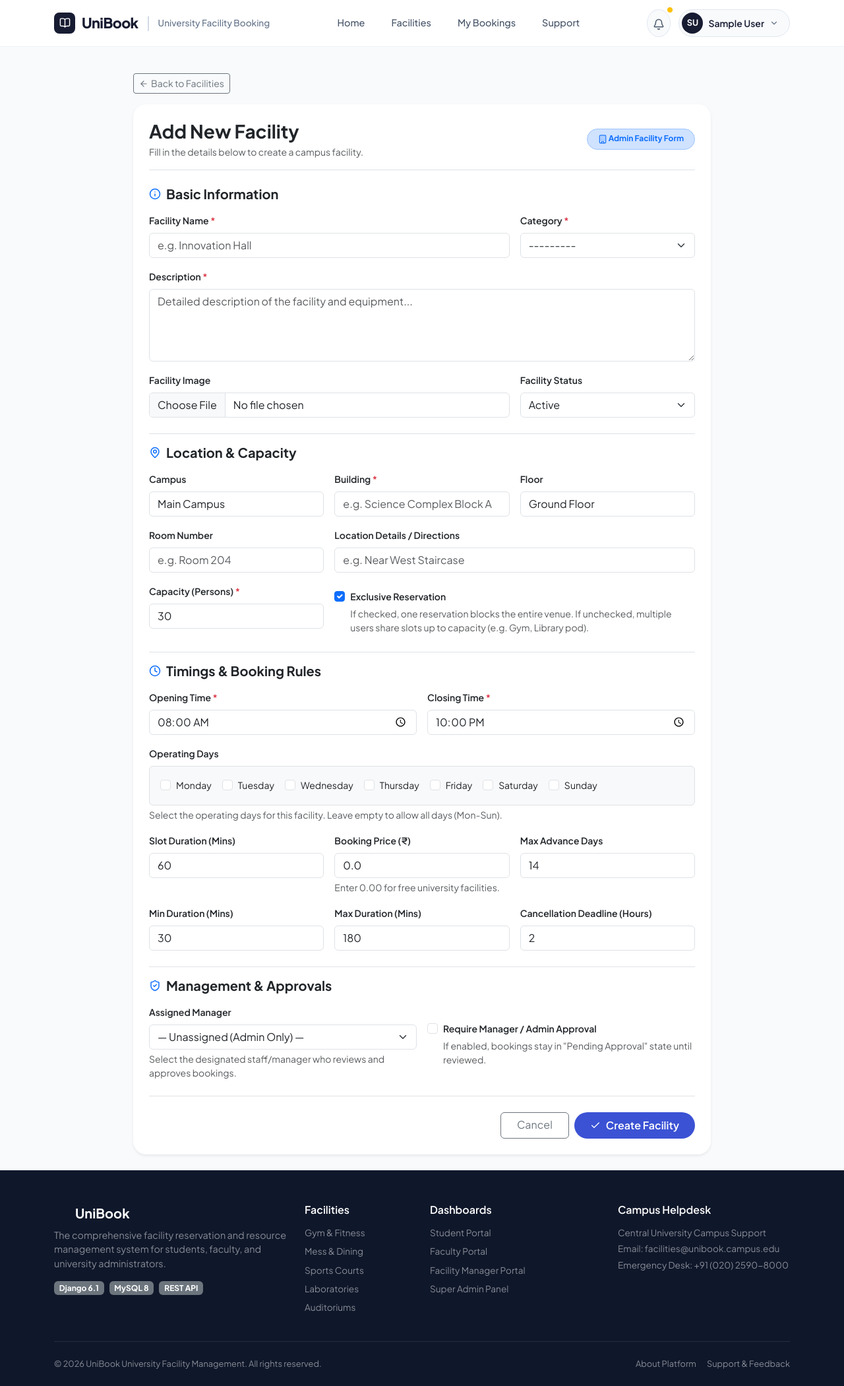
After one commit to Aditya0Kumar/UniBook, a Django app: page /admin-panel/facilities/add/ in a window 1280 px wide. The commit adds this page. Shown: the whole page at 66% size. Run offline with Django 5.2, Linux system fonts and the light colour scheme; the visitor is signed in with stand-in values (Sample User, id 1); data comes from the database, SQL or seed files in the repository; data that the repository does not hold is empty; parts of the project's set-up code (start-up, migrations or seed data) failed here and were passed over; some libraries are stand-ins or nearby versions.

Commit message:
add facility_form

```diff
--- a/apps/analytics/urls.py
+++ b/apps/analytics/urls.py
@@ -6,6 +6,8 @@ app_name = 'admin_panel'
 urlpatterns = [
     path('', views.admin_dashboard_view, name='dashboard'),
     path('facilities/', views.admin_facilities_view, name='facilities'),
+    path('facilities/add/', views.admin_facility_create_view, name='facility_add'),
+    path('facilities/<int:pk>/edit/', views.admin_facility_edit_view, name='facility_edit'),
     path('users/', views.admin_users_view, name='users'),
     path('bookings/', views.admin_bookings_view, name='bookings'),
     path('maintenance/', views.admin_maintenance_view, name='maintenance'),
--- a/apps/analytics/views.py
+++ b/apps/analytics/views.py
@@ -14,6 +14,7 @@ from rest_framework.response import Response
 
 from apps.accounts.models import CustomUser, Department
 from apps.facilities.models import Facility, FacilityCategory
+from apps.facilities.forms import FacilityForm
 from apps.bookings.models import Booking
 from apps.maintenance.models import FacilityMaintenance
 from apps.reviews.models import Complaint, Review
@@ -166,6 +167,55 @@ def admin_facilities_view(request):
     return render(request, 'admin_panel/facilities.html', {
         'facilities': facilities,
         'categories': categories,
+    })
+
+
+@login_required
+def admin_facility_create_view(request):
+    if not request.user.is_superadmin:
+        return redirect('public:home')
+
+    if request.method == 'POST':
+        form = FacilityForm(request.POST, request.FILES)
+        if form.is_valid():
+            facility = form.save()
+            messages.success(request, f"Facility '{facility.name}' created successfully.")
+            return redirect('admin_panel:facilities')
+        else:
+            messages.error(request, "Please correct the errors below.")
+    else:
+        form = FacilityForm()
+
+    return render(request, 'admin_panel/facility_form.html', {
+        'form': form,
+        'action_title': 'Add New Facility',
+        'is_edit': False,
+    })
+
+
+@login_required
+def admin_facility_edit_view(request, pk):
+    if not request.user.is_superadmin:
+        return redirect('public:home')
+
+    facility = get_object_or_404(Facility, pk=pk)
+
+    if request.method == 'POST':
+        form = FacilityForm(request.POST, request.FILES, instance=facility)
+        if form.is_valid():
+            facility = form.save()
+            messages.success(request, f"Facility '{facility.name}' updated successfully.")
+            return redirect('admin_panel:facilities')
+        else:
+            messages.error(request, "Please correct the errors below.")
+    else:
+        form = FacilityForm(instance=facility)
+
+    return render(request, 'admin_panel/facility_form.html', {
+        'form': form,
+        'facility': facility,
+        'action_title': f"Edit Facility: {facility.name}",
+        'is_edit': True,
     })
 
 
--- /dev/null
+++ b/apps/facilities/forms.py
@@ -0,0 +1,110 @@
+from django import forms
+from django.contrib.auth import get_user_model
+from apps.facilities.models import Facility, FacilityCategory
+
+User = get_user_model()
+
+DAY_CHOICES = (
+    (0, 'Monday'),
+    (1, 'Tuesday'),
+    (2, 'Wednesday'),
+    (3, 'Thursday'),
+    (4, 'Friday'),
+    (5, 'Saturday'),
+    (6, 'Sunday'),
+)
+
+
+class FacilityForm(forms.ModelForm):
+    available_days = forms.MultipleChoiceField(
+        choices=DAY_CHOICES,
+        widget=forms.CheckboxSelectMultiple(attrs={'class': 'form-check-input'}),
+        required=False,
+        help_text='Select the operating days for this facility. Leave empty to allow all days (Mon-Sun).'
+    )
+
+    class Meta:
+        model = Facility
+        fields = [
+            'name',
+            'category',
+            'description',
+            'image',
+            'campus',
+            'building',
+            'floor',
+            'room_number',
+            'location_details',
+            'capacity',
+            'is_exclusive',
+            'facility_status',
+            'opening_time',
+            'closing_time',
+            'available_days',
+            'slot_duration',
+            'booking_price',
+            'min_booking_duration',
+            'max_booking_duration',
+            'max_advance_booking_days',
+            'cancellation_deadline',
+            'approval_requirement',
+            'assigned_manager',
+        ]
+        widgets = {
+            'name': forms.TextInput(attrs={'class': 'form-control', 'placeholder': 'e.g. Innovation Hall'}),
+            'category': forms.Select(attrs={'class': 'form-select'}),
+            'description': forms.Textarea(attrs={'class': 'form-control', 'rows': 4, 'placeholder': 'Detailed description of the facility and equipment...'}),
+            'image': forms.FileInput(attrs={'class': 'form-control'}),
+            'campus': forms.TextInput(attrs={'class': 'form-control', 'placeholder': 'e.g. Main Campus'}),
+            'building': forms.TextInput(attrs={'class': 'form-control', 'placeholder': 'e.g. Science Complex Block A'}),
+            'floor': forms.TextInput(attrs={'class': 'form-control', 'placeholder': 'e.g. 2nd Floor'}),
+            'room_number': forms.TextInput(attrs={'class': 'form-control', 'placeholder': 'e.g. Room 204'}),
+            'location_details': forms.TextInput(attrs={'class': 'form-control', 'placeholder': 'e.g. Near West Staircase'}),
+            'capacity': forms.NumberInput(attrs={'class': 'form-control', 'min': 1}),
+            'is_exclusive': forms.CheckboxInput(attrs={'class': 'form-check-input'}),
+            'facility_status': forms.Select(attrs={'class': 'form-select'}),
+            'opening_time': forms.TimeInput(attrs={'class': 'form-control', 'type': 'time'}),
+            'closing_time': forms.TimeInput(attrs={'class': 'form-control', 'type': 'time'}),
+            'slot_duration': forms.NumberInput(attrs={'class': 'form-control', 'min': 15, 'step': 15}),
+            'booking_price': forms.NumberInput(attrs={'class': 'form-control', 'min': 0, 'step': '0.01'}),
+            'min_booking_duration': forms.NumberInput(attrs={'class': 'form-control', 'min': 15, 'step': 15}),
+            'max_booking_duration': forms.NumberInput(attrs={'class': 'form-control', 'min': 15, 'step': 15}),
+            'max_advance_booking_days': forms.NumberInput(attrs={'class': 'form-control', 'min': 1}),
+            'cancellation_deadline': forms.NumberInput(attrs={'class': 'form-control', 'min': 0}),
+            'approval_requirement': forms.CheckboxInput(attrs={'class': 'form-check-input'}),
+            'assigned_manager': forms.Select(attrs={'class': 'form-select'}),
+        }
+
+    def __init__(self, *args, **kwargs):
+        super().__init__(*args, **kwargs)
+        # Limit assigned_manager queryset to staff / managers / superusers
+        self.fields['assigned_manager'].queryset = User.objects.filter(
+            is_active=True
+        ).order_by('first_name', 'last_name', 'username')
+        self.fields['assigned_manager'].empty_label = "— Unassigned (Admin Only) —"
+
+        # Populate available_days if instance exists
+        if self.instance and self.instance.pk:
+            if isinstance(self.instance.available_days, list):
+                self.initial['available_days'] = [str(d) for d in self.instance.available_days]
+
+    def clean_available_days(self):
+        data = self.cleaned_data.get('available_days')
+        if not data:
+            return []
+        return [int(d) for d in data]
+
+    def clean(self):
+        cleaned_data = super().clean()
+        opening = cleaned_data.get('opening_time')
+        closing = cleaned_data.get('closing_time')
+        min_dur = cleaned_data.get('min_booking_duration')
+        max_dur = cleaned_data.get('max_booking_duration')
+
+        if opening and closing and closing <= opening:
+            self.add_error('closing_time', 'Closing time must be after opening time.')
+
+        if min_dur and max_dur and max_dur < min_dur:
+            self.add_error('max_booking_duration', 'Maximum booking duration cannot be less than minimum booking duration.')
+
+        return cleaned_data
--- a/templates/admin_panel/facilities.html
+++ b/templates/admin_panel/facilities.html
@@ -13,7 +13,7 @@
             <a href="{% url 'admin_panel:export_facilities_csv' %}" class="btn btn-outline-primary btn-sm">
                 <i data-lucide="download" style="width: 14px; height: 14px; display: inline-block;"></i> Export CSV
             </a>
-            <a href="/admin/facilities/facility/add/" target="_blank" class="btn btn-unibook-primary btn-sm">
+            <a href="{% url 'admin_panel:facility_add' %}" class="btn btn-unibook-primary btn-sm">
                 <i data-lucide="plus" style="width: 14px; height: 14px; display: inline-block;"></i> Add Facility
             </a>
         </div>
@@ -71,7 +71,7 @@
                                         </button>
                                     {% endif %}
                                 </form>
-                                <a href="/admin/facilities/facility/{{ f.id }}/change/" target="_blank" class="btn btn-light btn-sm py-1 px-2 border">
+                                <a href="{% url 'admin_panel:facility_edit' f.id %}" class="btn btn-light btn-sm py-1 px-2 border">
                                     Edit
                                 </a>
                             </td>
--- /dev/null
+++ b/templates/admin_panel/facility_form.html
@@ -0,0 +1,224 @@
+{% extends "base.html" %}
+
+{% block title %}{{ action_title }} | Super Admin{% endblock %}
+
+{% block content %}
+<div class="container py-4" style="max-width: 900px;">
+    <!-- Breadcrumb / Back button -->
+    <div class="mb-3">
+        <a href="{% url 'admin_panel:facilities' %}" class="btn btn-outline-secondary btn-sm d-inline-flex align-items-center gap-1">
+            <i data-lucide="arrow-left" style="width: 14px; height: 14px;"></i> Back to Facilities
+        </a>
+    </div>
+
+    <div class="card card-custom p-4 shadow-sm border-0">
+        <div class="d-flex align-items-center justify-content-between mb-4 border-bottom pb-3">
+            <div>
+                <h3 class="fw-bold mb-1">{{ action_title }}</h3>
+                <p class="text-muted small mb-0">Fill in the details below to {% if is_edit %}update{% else %}create{% endif %} a campus facility.</p>
+            </div>
+            <div>
+                <span class="badge bg-primary-subtle text-primary border border-primary-subtle px-3 py-2 rounded-pill">
+                    <i data-lucide="building" style="width: 14px; height: 14px; display: inline-block;"></i> Admin Facility Form
+                </span>
+            </div>
+        </div>
+
+        {% if form.non_field_errors %}
+            <div class="alert alert-danger mb-4">
+                {% for error in form.non_field_errors %}
+                    <div><i data-lucide="alert-circle" style="width: 14px; height: 14px; display: inline-block;"></i> {{ error }}</div>
+                {% endfor %}
+            </div>
+        {% endif %}
+
+        <form method="POST" enctype="multipart/form-data">
+            {% csrf_token %}
+
+            <!-- Section 1: Basic Information -->
+            <div class="mb-4">
+                <h5 class="fw-bold text-dark d-flex align-items-center gap-2 mb-3">
+                    <i data-lucide="info" class="text-primary" style="width: 18px; height: 18px;"></i> Basic Information
+                </h5>
+                <div class="row g-3">
+                    <div class="col-md-8">
+                        <label class="form-label fw-semibold small">Facility Name <span class="text-danger">*</span></label>
+                        {{ form.name }}
+                        {% if form.name.errors %}<div class="text-danger small mt-1">{{ form.name.errors|join:", " }}</div>{% endif %}
+                    </div>
+                    <div class="col-md-4">
+                        <label class="form-label fw-semibold small">Category <span class="text-danger">*</span></label>
+                        {{ form.category }}
+                        {% if form.category.errors %}<div class="text-danger small mt-1">{{ form.category.errors|join:", " }}</div>{% endif %}
+                    </div>
+                    <div class="col-12">
+                        <label class="form-label fw-semibold small">Description <span class="text-danger">*</span></label>
+                        {{ form.description }}
+                        {% if form.description.errors %}<div class="text-danger small mt-1">{{ form.description.errors|join:", " }}</div>{% endif %}
+                    </div>
+                    <div class="col-md-8">
+                        <label class="form-label fw-semibold small">Facility Image</label>
+                        {{ form.image }}
+                        {% if form.image.errors %}<div class="text-danger small mt-1">{{ form.image.errors|join:", " }}</div>{% endif %}
+                        {% if is_edit and facility.image %}
+                            <div class="small text-muted mt-1">Current image: <a href="{{ facility.image.url }}" target="_blank">{{ facility.image.name }}</a></div>
+                        {% endif %}
+                    </div>
+                    <div class="col-md-4">
+                        <label class="form-label fw-semibold small">Facility Status</label>
+                        {{ form.facility_status }}
+                        {% if form.facility_status.errors %}<div class="text-danger small mt-1">{{ form.facility_status.errors|join:", " }}</div>{% endif %}
+                    </div>
+                </div>
+            </div>
+
+            <!-- Section 2: Location & Space -->
+            <div class="mb-4 pt-3 border-top">
+                <h5 class="fw-bold text-dark d-flex align-items-center gap-2 mb-3">
+                    <i data-lucide="map-pin" class="text-primary" style="width: 18px; height: 18px;"></i> Location & Capacity
+                </h5>
+                <div class="row g-3">
+                    <div class="col-md-4">
+                        <label class="form-label fw-semibold small">Campus</label>
+                        {{ form.campus }}
+                        {% if form.campus.errors %}<div class="text-danger small mt-1">{{ form.campus.errors|join:", " }}</div>{% endif %}
+                    </div>
+                    <div class="col-md-4">
+                        <label class="form-label fw-semibold small">Building <span class="text-danger">*</span></label>
+                        {{ form.building }}
+                        {% if form.building.errors %}<div class="text-danger small mt-1">{{ form.building.errors|join:", " }}</div>{% endif %}
+                    </div>
+                    <div class="col-md-4">
+                        <label class="form-label fw-semibold small">Floor</label>
+                        {{ form.floor }}
+                        {% if form.floor.errors %}<div class="text-danger small mt-1">{{ form.floor.errors|join:", " }}</div>{% endif %}
+                    </div>
+                    <div class="col-md-4">
+                        <label class="form-label fw-semibold small">Room Number</label>
+                        {{ form.room_number }}
+                        {% if form.room_number.errors %}<div class="text-danger small mt-1">{{ form.room_number.errors|join:", " }}</div>{% endif %}
+                    </div>
+                    <div class="col-md-8">
+                        <label class="form-label fw-semibold small">Location Details / Directions</label>
+                        {{ form.location_details }}
+                        {% if form.location_details.errors %}<div class="text-danger small mt-1">{{ form.location_details.errors|join:", " }}</div>{% endif %}
+                    </div>
+                    <div class="col-md-4">
+                        <label class="form-label fw-semibold small">Capacity (Persons) <span class="text-danger">*</span></label>
+                        {{ form.capacity }}
+                        {% if form.capacity.errors %}<div class="text-danger small mt-1">{{ form.capacity.errors|join:", " }}</div>{% endif %}
+                    </div>
+                    <div class="col-md-8 d-flex align-items-center mt-4">
+                        <div class="form-check">
+                            {{ form.is_exclusive }}
+                            <label class="form-check-label fw-semibold small" for="{{ form.is_exclusive.id_for_label }}">
+                                Exclusive Reservation
+                            </label>
+                            <div class="form-text small">If checked, one reservation blocks the entire venue. If unchecked, multiple users share slots up to capacity (e.g. Gym, Library pod).</div>
+                        </div>
+                    </div>
+                </div>
+            </div>
+
+            <!-- Section 3: Operating Hours & Booking Rules -->
+            <div class="mb-4 pt-3 border-top">
+                <h5 class="fw-bold text-dark d-flex align-items-center gap-2 mb-3">
+                    <i data-lucide="clock" class="text-primary" style="width: 18px; height: 18px;"></i> Timings & Booking Rules
+                </h5>
+                <div class="row g-3">
+                    <div class="col-md-6">
+                        <label class="form-label fw-semibold small">Opening Time <span class="text-danger">*</span></label>
+                        {{ form.opening_time }}
+                        {% if form.opening_time.errors %}<div class="text-danger small mt-1">{{ form.opening_time.errors|join:", " }}</div>{% endif %}
+                    </div>
+                    <div class="col-md-6">
+                        <label class="form-label fw-semibold small">Closing Time <span class="text-danger">*</span></label>
+                        {{ form.closing_time }}
+                        {% if form.closing_time.errors %}<div class="text-danger small mt-1">{{ form.closing_time.errors|join:", " }}</div>{% endif %}
+                    </div>
+
+                    <div class="col-12">
+                        <label class="form-label fw-semibold small">Operating Days</label>
+                        <div class="d-flex flex-wrap gap-3 p-3 bg-light rounded border">
+                            {% for choice in form.available_days %}
+                                <div class="form-check">
+                                    {{ choice.tag }}
+                                    <label class="form-check-label small" for="{{ choice.id_for_label }}">{{ choice.choice_label }}</label>
+                                </div>
+                            {% endfor %}
+                        </div>
+                        <div class="form-text small text-muted mt-1">{{ form.available_days.help_text }}</div>
+                        {% if form.available_days.errors %}<div class="text-danger small mt-1">{{ form.available_days.errors|join:", " }}</div>{% endif %}
+                    </div>
+
+                    <div class="col-md-4">
+                        <label class="form-label fw-semibold small">Slot Duration (Mins)</label>
+                        {{ form.slot_duration }}
+                        {% if form.slot_duration.errors %}<div class="text-danger small mt-1">{{ form.slot_duration.errors|join:", " }}</div>{% endif %}
+                    </div>
+                    <div class="col-md-4">
+                        <label class="form-label fw-semibold small">Booking Price (₹)</label>
+                        {{ form.booking_price }}
+                        <div class="form-text small">Enter 0.00 for free university facilities.</div>
+                        {% if form.booking_price.errors %}<div class="text-danger small mt-1">{{ form.booking_price.errors|join:", " }}</div>{% endif %}
+                    </div>
+                    <div class="col-md-4">
+                        <label class="form-label fw-semibold small">Max Advance Days</label>
+                        {{ form.max_advance_booking_days }}
+                        {% if form.max_advance_booking_days.errors %}<div class="text-danger small mt-1">{{ form.max_advance_booking_days.errors|join:", " }}</div>{% endif %}
+                    </div>
+
+                    <div class="col-md-4">
+                        <label class="form-label fw-semibold small">Min Duration (Mins)</label>
+                        {{ form.min_booking_duration }}
+                        {% if form.min_booking_duration.errors %}<div class="text-danger small mt-1">{{ form.min_booking_duration.errors|join:", " }}</div>{% endif %}
+                    </div>
+                    <div class="col-md-4">
+                        <label class="form-label fw-semibold small">Max Duration (Mins)</label>
+                        {{ form.max_booking_duration }}
+                        {% if form.max_booking_duration.errors %}<div class="text-danger small mt-1">{{ form.max_booking_duration.errors|join:", " }}</div>{% endif %}
+                    </div>
+                    <div class="col-md-4">
+                        <label class="form-label fw-semibold small">Cancellation Deadline (Hours)</label>
+                        {{ form.cancellation_deadline }}
+                        {% if form.cancellation_deadline.errors %}<div class="text-danger small mt-1">{{ form.cancellation_deadline.errors|join:", " }}</div>{% endif %}
+                    </div>
+                </div>
+            </div>
+
+            <!-- Section 4: Manager Assignment & Approvals -->
+            <div class="mb-4 pt-3 border-top">
+                <h5 class="fw-bold text-dark d-flex align-items-center gap-2 mb-3">
+                    <i data-lucide="shield-check" class="text-primary" style="width: 18px; height: 18px;"></i> Management & Approvals
+                </h5>
+                <div class="row g-3">
+                    <div class="col-md-6">
+                        <label class="form-label fw-semibold small">Assigned Manager</label>
+                        {{ form.assigned_manager }}
+                        <div class="form-text small">Select the designated staff/manager who reviews and approves bookings.</div>
+                        {% if form.assigned_manager.errors %}<div class="text-danger small mt-1">{{ form.assigned_manager.errors|join:", " }}</div>{% endif %}
+                    </div>
+                    <div class="col-md-6 d-flex align-items-center mt-4">
+                        <div class="form-check">
+                            {{ form.approval_requirement }}
+                            <label class="form-check-label fw-semibold small" for="{{ form.approval_requirement.id_for_label }}">
+                                Require Manager / Admin Approval
+                            </label>
+                            <div class="form-text small">If enabled, bookings stay in "Pending Approval" state until reviewed.</div>
+                        </div>
+                    </div>
+                </div>
+            </div>
+
+            <!-- Action Buttons -->
+            <div class="d-flex justify-content-end gap-2 pt-4 border-top">
+                <a href="{% url 'admin_panel:facilities' %}" class="btn btn-outline-secondary px-4">Cancel</a>
+                <button type="submit" class="btn btn-unibook-primary px-4 d-inline-flex align-items-center gap-2">
+                    <i data-lucide="check" style="width: 16px; height: 16px;"></i>
+                    {% if is_edit %}Save Changes{% else %}Create Facility{% endif %}
+                </button>
+            </div>
+        </form>
+    </div>
+</div>
+{% endblock %}
```
